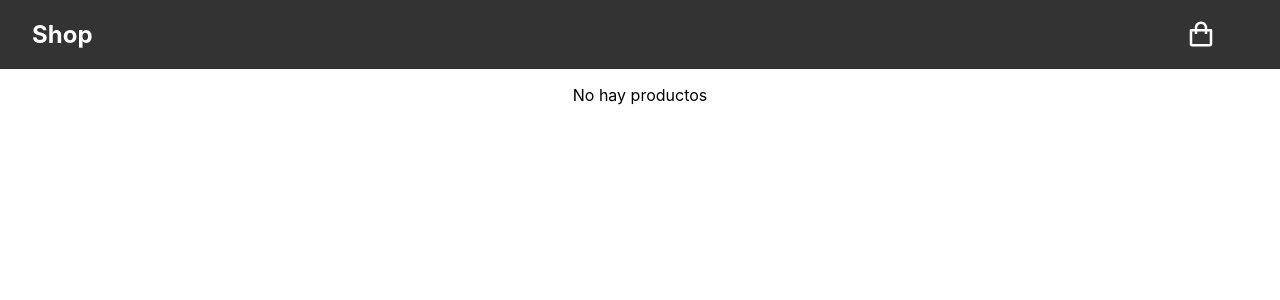
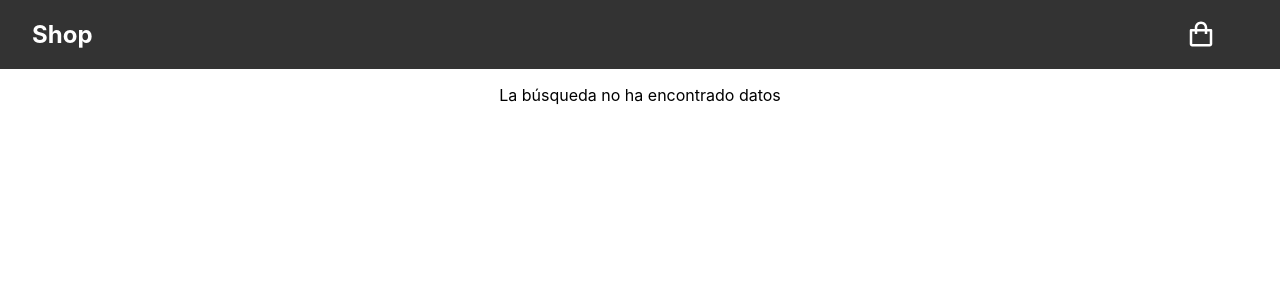
Before and after one commit to JessicaMeleroDev/prueba-tecnica, a React (Create React App) app: page /product-details/1 in a window 1280 px wide. Shown: the top 300 px of the page. Built offline with nearby package versions, Linux system fonts and the light colour scheme; no server answers.

Commit message:
Añadido mensaje cuando no hay productos para mostrar

```diff
--- a/src/components/product-details/Actions.css
+++ b/src/components/product-details/Actions.css
@@ -4,6 +4,7 @@
     flex-wrap: wrap;
     justify-content: space-evenly;
     margin-top: .5rem;
+    margin-bottom: 1rem;
     background-color: #f2f2f2;
     border-width: 1rem;
     border-radius: 1rem;
@@ -18,6 +19,17 @@
     justify-content: space-evenly;
 }
 
+.container-msg {
+    display: flex;
+    justify-content: center;
+    align-items: center;
+}
+
+.text-msg {
+    width: 50vw;
+    font-size: 18px;
+}
+
 select {
     padding: 1rem;
     border-radius: .5rem;
--- a/src/components/product-details/Description.jsx
+++ b/src/components/product-details/Description.jsx
@@ -38,7 +38,7 @@ const Description = () => {
 
     return (
         <div className="description">
-            <h2>Descripcion</h2>
+            <h2>Descripción</h2>
             <ul>
                 <li><strong>Marca:</strong> {brand}</li>
                 <li><strong>Modelo:</strong> {model}</li>
--- a/src/components/product-details/Details.jsx
+++ b/src/components/product-details/Details.jsx
@@ -5,6 +5,8 @@ import { useDispatch,useSelector } from 'react-redux';
 import Description from './Description';
 import Image from './Image';
 import Actions from './Actions';
+import EmptySearch from '../ui/EmptySearch';
+
 import { startGetDetailProduct } from '../../redux/actions/product';
 
 import './Details.css';
@@ -23,7 +25,7 @@ const Details = () => {
 
     if(loadDataGetDetails) return <p>Cargando datos ...</p>
 
-    if(!detailsProduct) return <p>No hay productos</p>
+    if(!detailsProduct) return <EmptySearch />
 
     return (
         <div className="container-details">
--- a/src/components/products/ProductList.jsx
+++ b/src/components/products/ProductList.jsx
@@ -1,6 +1,7 @@
 import React, { Fragment, useEffect } from 'react'
 import { useDispatch, useSelector } from 'react-redux';
 import { startGetProducts } from '../../redux/actions/product';
+import EmptySearch from '../ui/EmptySearch';
 import Search from '../ui/Search';
 import Card from './Card';
 
@@ -13,8 +14,8 @@ const ProductList = () => {
     const { products, loadData } = useSelector((state) => state.products);
 
     useEffect(() => {
-        dispatch(startGetProducts())
-    }, [dispatch])
+        dispatch(startGetProducts());
+    }, [dispatch]);
 
     return (
         <Fragment>
@@ -25,7 +26,7 @@ const ProductList = () => {
                 {loadData && <p>Cargando datos....</p>}
 
                 {!loadData &&
-
+                    products.length < 1 ? <EmptySearch /> :
                     products.map((product) => {
                         const { id, brand, model, imgUrl, price } = product;
                         return (
--- /dev/null
+++ b/src/components/ui/EmptySearch.jsx
@@ -0,0 +1,17 @@
+import React from 'react'
+
+const EmptySearch = () => {
+
+    return (
+        <div style={{
+            display:'flex',
+            justifyContent:'center',
+            alignItems:'center',
+            flexDirection:'column'
+        }}>
+            <p>La búsqueda no ha encontrado datos</p>
+        </div>
+    )
+}
+
+export default EmptySearch;
```
